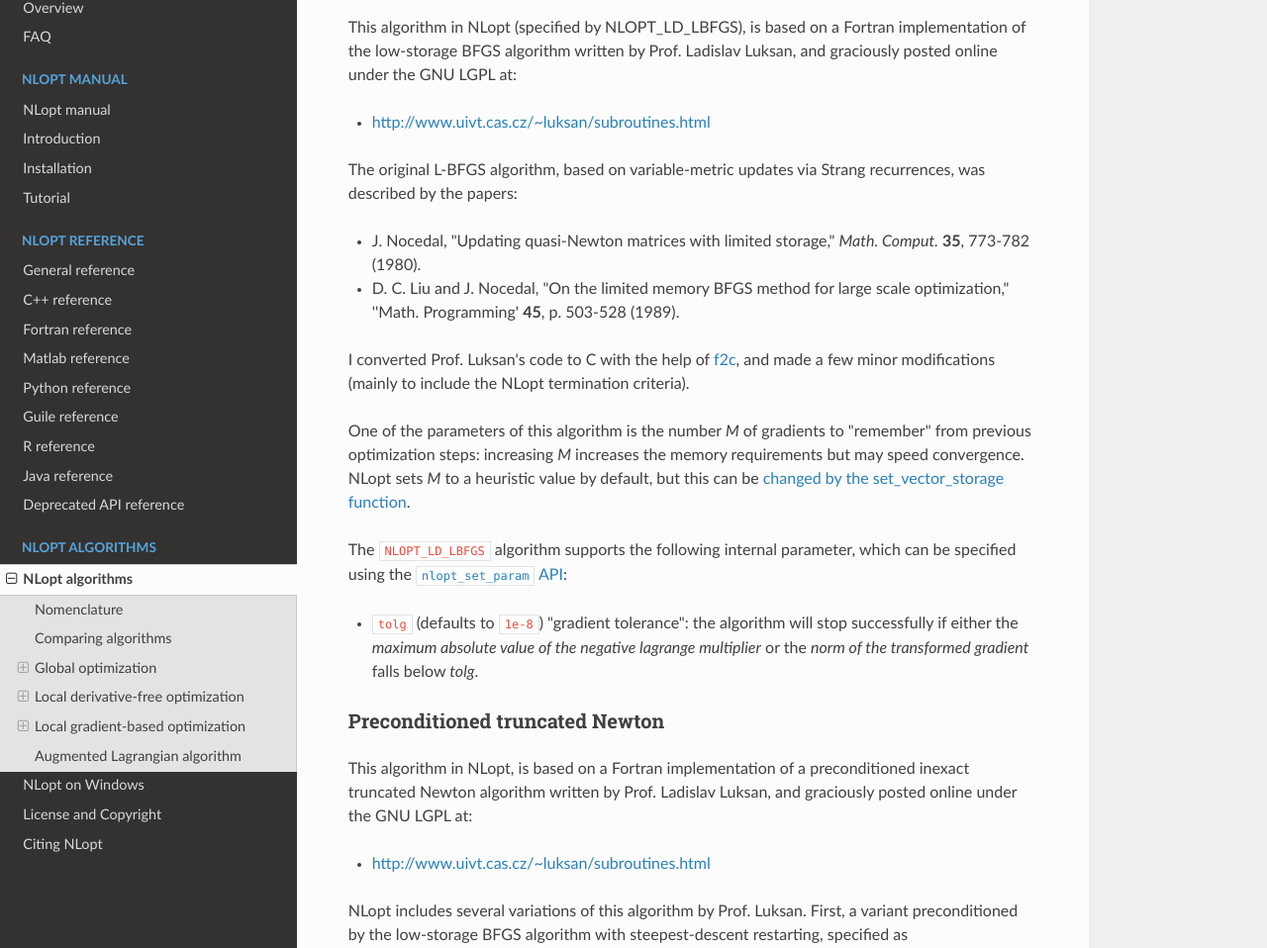
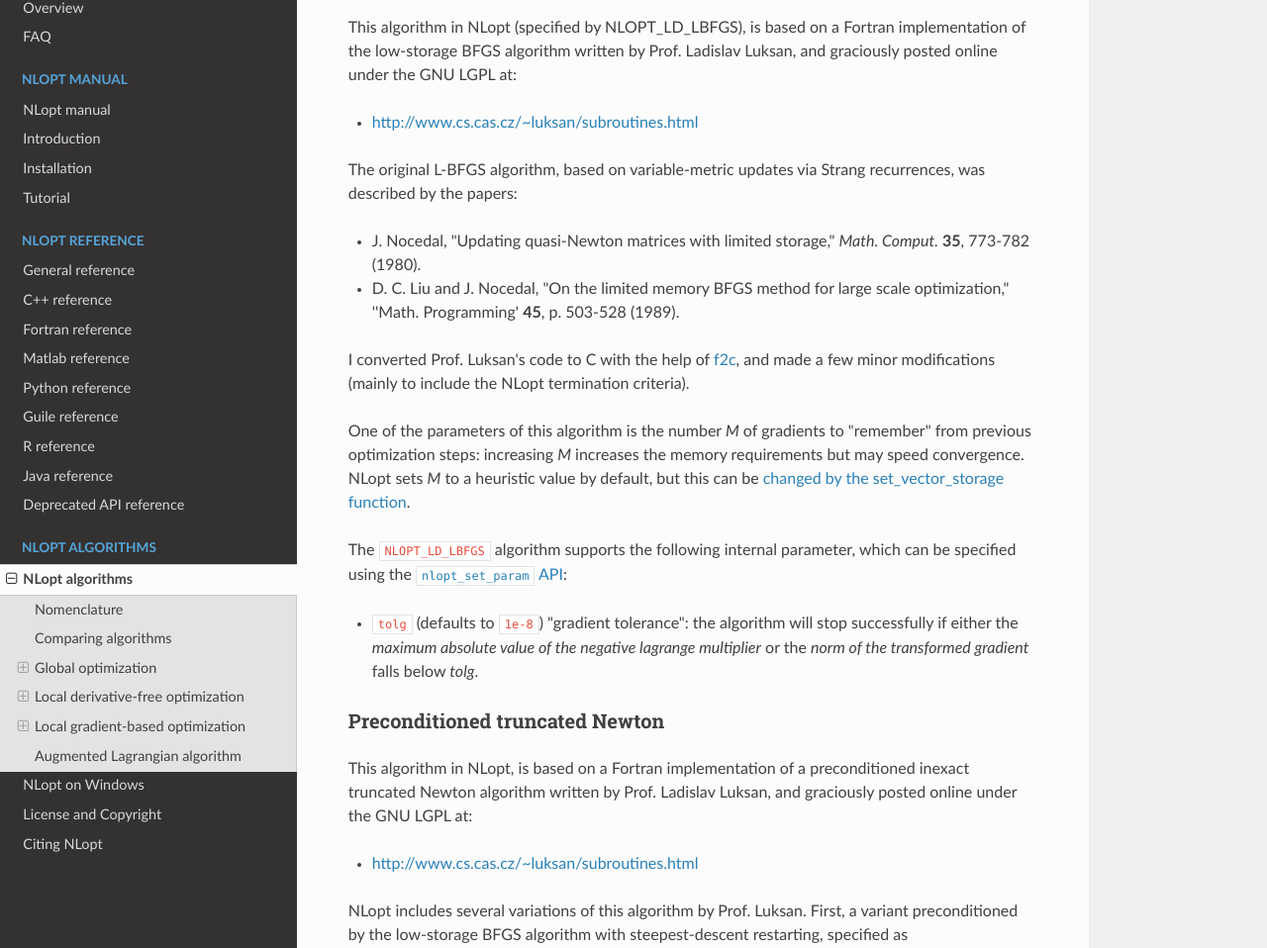
Before and after one commit to stevengj/nlopt, an MkDocs documentation site: the page built from doc/docs/NLopt_Algorithms.md, in a window 1280 px wide and 1400 px high, scrolled down 15668 px. Shown: the part 144-1102 px from the top of the window at 99% size. Built offline with MkDocs 1.6.1, drawn with Linux system fonts in a browser that asks for light colours; nearby versions of some CDN libraries; some of the changed text lies outside the part shown.

Commit message:
Doc: Update luksan links
Closes #602

```diff
--- a/doc/docs/NLopt_Algorithms.md
+++ b/doc/docs/NLopt_Algorithms.md
@@ -357,7 +357,7 @@
 
 This algorithm in NLopt (specified by NLOPT_LD_LBFGS), is based on a Fortran implementation of the low-storage BFGS algorithm written by Prof. Ladislav Luksan, and graciously posted online under the GNU LGPL at:
 
--   <http://www.uivt.cas.cz/~luksan/subroutines.html>
+-   <http://www.cs.cas.cz/~luksan/subroutines.html>
 
 The original L-BFGS algorithm, based on variable-metric updates via Strang recurrences, was described by the papers:
 
@@ -376,7 +376,7 @@
 
 This algorithm in NLopt, is based on a Fortran implementation of a preconditioned inexact truncated Newton algorithm written by Prof. Ladislav Luksan, and graciously posted online under the GNU LGPL at:
 
--   <http://www.uivt.cas.cz/~luksan/subroutines.html>
+-   <http://www.cs.cas.cz/~luksan/subroutines.html>
 
 NLopt includes several variations of this algorithm by Prof. Luksan. First, a variant preconditioned by the low-storage BFGS algorithm with steepest-descent restarting, specified as `NLOPT_LD_TNEWTON_PRECOND_RESTART`. Second, simplified versions `NLOPT_LD_TNEWTON_PRECOND` (same without restarting), `NLOPT_LD_TNEWTON_RESTART` (same without preconditioning), and `NLOPT_LD_TNEWTON` (same without restarting or preconditioning).
 
@@ -397,7 +397,7 @@
 
 This algorithm in NLopt, is based on a Fortran implementation of a shifted limited-memory variable-metric algorithm by Prof. Ladislav Luksan, and graciously posted online under the GNU LGPL at:
 
--   <http://www.uivt.cas.cz/~luksan/subroutines.html>
+-   <http://www.cs.cas.cz/~luksan/subroutines.html>
 
 There are two variations of this algorithm: `NLOPT_LD_VAR2`, using a rank-2 method, and `NLOPT_LD_VAR1`, using a rank-1 method.
 
```
Also changed, not shown: doc/docs/NLopt_License_and_Copyright.md (+1 -1 lines).
